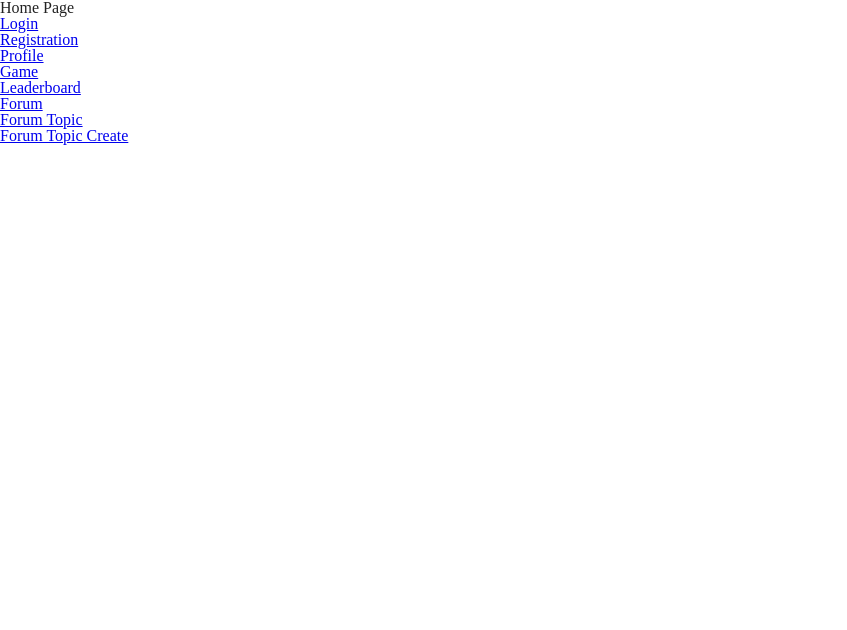
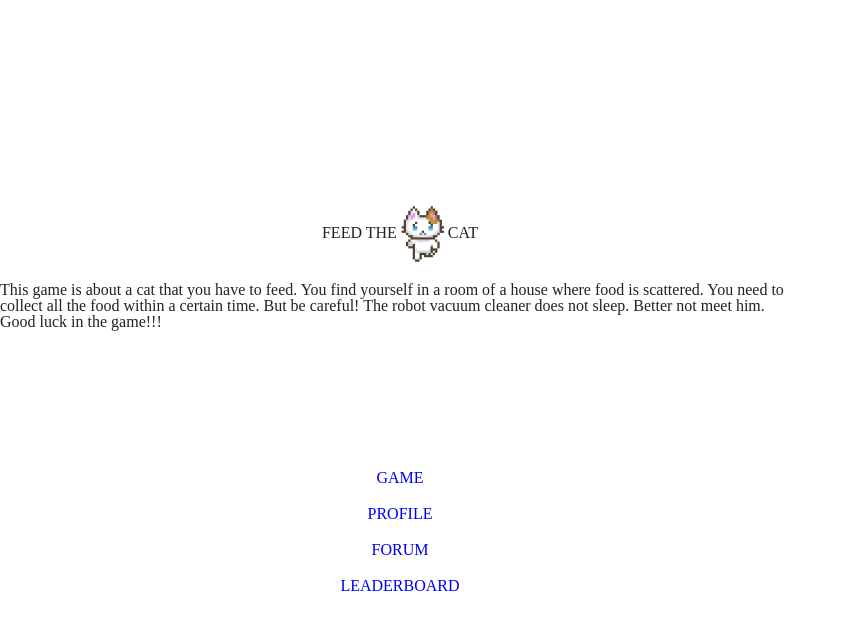
Before and after one commit to KulvanovskayaAsya/feed-the-cat, a React (Vite) app in the folder packages/client/: page / in a window 1280 px wide. Shown: the top 630 px of the page, without its empty margins (0-847 px from the left). Built offline with nearby package versions, Linux system fonts and the light colour scheme.

Commit message:
[SHAKE-38, SHAKE-39, SHAKE-48] home, start, end

```diff
--- /dev/null
+++ b/packages/client/src/components/PixelLink/PixelLink.module.css
@@ -0,0 +1,30 @@
+.link-wrapper {
+  position: relative;
+  width: 100%;
+  background-color: $color-light;
+  font-family: $font-family;
+  height: calc($button-height - 2 * $border-size);
+  margin: 10px;
+  text-align: center;
+  transition: all 0.3s;
+
+  &:hover {
+    scale: 1.03;
+    box-shadow: 15px 15px 15px 0 $color-gray;
+    color: $color-accent !important;
+  }
+}
+
+.link {
+  width: 100%;
+  display: block;
+  border: none;
+  border-radius: 0;
+  font-family: $font-family;
+  font-size: $font-button;
+  text-align: center;
+  text-transform: uppercase;
+  text-decoration: none;
+  color: $color-accent;
+  line-height: calc($button-height - 2 * $border-size);
+}
--- /dev/null
+++ b/packages/client/src/components/PixelLink/PixelLink.tsx
@@ -0,0 +1,25 @@
+import { ReactNode } from 'react'
+import { PixelBorder } from '../PixelBorder'
+import { PixelBorderProps } from '../PixelBorder/PixelBorder'
+import styles from './PixelLink.module.css'
+import { classNames } from '@/utils'
+import { Link } from 'react-router-dom'
+
+type PixelLinkProps = {
+  borderProps?: PixelBorderProps
+  to: string
+  className?: string
+  children?: ReactNode
+}
+
+export const PixelLink = (props: PixelLinkProps) => {
+  const { className, borderProps, to, children } = props
+  return (
+    <div className={styles.linkWrapper}>
+      <PixelBorder {...borderProps} />
+      <Link className={classNames(styles.link, {}, [className])} to={to}>
+        {children}
+      </Link>
+    </div>
+  )
+}
--- /dev/null
+++ b/packages/client/src/components/PixelLink/index.ts
@@ -0,0 +1 @@
+export { PixelLink } from './PixelLink'
--- /dev/null
+++ b/packages/client/src/components/PixelSelect/PixelSelect.module.css
@@ -0,0 +1,46 @@
+.select-wrapper {
+  position: relative;
+  min-width: calc(500px - 2 * 10px);
+  margin: 10px;
+  transition: all 0.3s;
+}
+
+.select {
+  width: 100%;
+  font-family: $font-family;
+  font-size: $font-body;
+  color: $color-accent;
+  height: calc($button-height - 2 * $border-size);
+  border: none;
+  border-radius: 0;
+  position: relative;
+  background-color: $color-light;
+}
+
+.selectArrow {
+  font-size: $font-button;
+  color: $color-accent;
+  transition: 0.3s;
+}
+
+.selectArrowOpen {
+  transform: rotate(180deg);
+}
+
+.selectOption {
+  font-family: $font-family;
+  font-size: $font-body;
+  border-radius: 0;
+}
+
+.selectPopup {
+  border: none;
+  border-radius: 0;
+}
+
+.selectLabel {
+  font-size: $font-button;
+  line-height: calc($button-height - 2 * $border-size);
+  display: flex;
+  justify-content: center;
+}
--- /dev/null
+++ b/packages/client/src/components/PixelSelect/PixelSelect.tsx
@@ -0,0 +1,42 @@
+import { Select, SelectProps } from 'antd'
+import { PixelBorder } from '../PixelBorder'
+import { PixelBorderProps } from '../PixelBorder/PixelBorder'
+import styles from './PixelSelect.module.css'
+import { classNames } from '@/utils'
+import { useState } from 'react'
+
+type PixelSelectProps = {
+  borderProps?: PixelBorderProps
+}
+
+export const PixelSelect = (props: PixelSelectProps & SelectProps) => {
+  const { className, borderProps, ...rest } = props
+  const [isOpenDropdown, setIsOpenDropdown] = useState(false)
+  return (
+    <div className={styles.selectWrapper}>
+      <PixelBorder {...borderProps} />
+      <Select
+        className={classNames(styles.select, {}, [className])}
+        variant={'borderless'}
+        suffixIcon={
+          <span
+            className={classNames(styles.selectArrow, {
+              [styles.selectArrowOpen]: isOpenDropdown,
+            })}>
+            V
+          </span>
+        }
+        onDropdownVisibleChange={(open: boolean) => setIsOpenDropdown(open)}
+        popupClassName={styles.selectPopup}
+        {...rest}
+        optionRender={option => (
+          <div className={classNames(styles.selectOption)}>
+            {option.label} {props.value}
+          </div>
+        )}
+        labelRender={({ label }) => (
+          <span className={styles.selectLabel}>{label}</span>
+        )}></Select>
+    </div>
+  )
+}
--- /dev/null
+++ b/packages/client/src/components/PixelSelect/index.ts
@@ -0,0 +1 @@
+export { PixelSelect } from './PixelSelect'
--- a/packages/client/src/components/index.ts
+++ b/packages/client/src/components/index.ts
@@ -5,3 +5,5 @@ export { PixelBorder } from './PixelBorder'
 export { PixelHeader } from './PixelHeader'
 export { PixelAvatar } from './PixelAvatar'
 export { PixelInput } from './PixelInput'
+export { PixelSelect } from './PixelSelect'
+export { PixelLink } from './PixelLink'
--- /dev/null
+++ b/packages/client/src/pages/Home/HomePage.module.css
@@ -0,0 +1,28 @@
+.homeWrapper {
+  max-width: 800px;
+  height: 100vh;
+  display: flex;
+  flex-direction: column;
+  gap: 140px;
+  justify-content: center;
+}
+
+.homeHeader,
+.homeNav > ul {
+  display: flex;
+  flex-direction: column;
+  gap: 20px;
+}
+
+.homeNav {
+  min-width: 500px;
+  align-self: center;
+}
+
+.homeH1 {
+  text-align: center;
+}
+
+.homeSubtitle {
+  background-color: $color-background;
+}
--- a/packages/client/src/pages/Home/HomePage.tsx
+++ b/packages/client/src/pages/Home/HomePage.tsx
@@ -1,39 +1,46 @@
 import { FC } from 'react'
 import { Link } from 'react-router-dom'
+import styles from './HomePage.module.css'
+import { Space } from 'antd'
+import { PixelHeader } from '@/components'
+import smallCat from '@/assets/smallCat.png'
+import { PixelLink } from '@/components'
 
 export const HomePage: FC = () => {
   return (
     <>
-      <h1>Home Page</h1>
+      <section className={styles.homeWrapper}>
+        <header className={styles.homeHeader}>
+          <PixelHeader className={styles.homeH1}>
+            FEED THE <img className={styles.image} src={smallCat} alt="cat" />{' '}
+            CAT
+          </PixelHeader>
 
-      <nav style={{ background: 'white' }}>
+          <p className={styles.homeSubtitle}>
+            This game is about a cat that you have to feed. You find yourself in
+            a room of a house where food is scattered. You need to collect all
+            the food within a certain time. But be careful! The robot vacuum
+            cleaner does not sleep. Better not meet him. Good luck in the
+            game!!!
+          </p>
+        </header>
+        <nav className={styles.homeNav}>
           <ul>
             <li>
-            <Link to="/login">Login</Link>
+              <PixelLink to="/game">Game</PixelLink>
             </li>
             <li>
-            <Link to="/registration">Registration</Link>
+              <PixelLink to="/profile">Profile</PixelLink>
             </li>
             <li>
-            <Link to="/profile">Profile</Link>
+              <PixelLink to="/forum">Forum</PixelLink>
             </li>
             <li>
-            <Link to="/game">Game</Link>
-          </li>
-          <li>
-            <Link to="/leaderboard">Leaderboard</Link>
-          </li>
-          <li>
-            <Link to="/forum">Forum</Link>
-          </li>
-          <li>
-            <Link to="/forum/topic/1">Forum Topic</Link>
-          </li>
-          <li>
-            <Link to="/forum/topic/create">Forum Topic Create</Link>
+              <PixelLink to="/leaderboard">Leaderboard</PixelLink>
             </li>
           </ul>
         </nav>
+      </section>
     </>
   )
 }
```
Also changed, not shown: packages/client/src/pages/Game/GamePage.module.css (+33 -1 lines), packages/client/src/pages/Game/GamePage.tsx (+51 -26 lines). Lines whose indentation alone changed are shown as unchanged.
